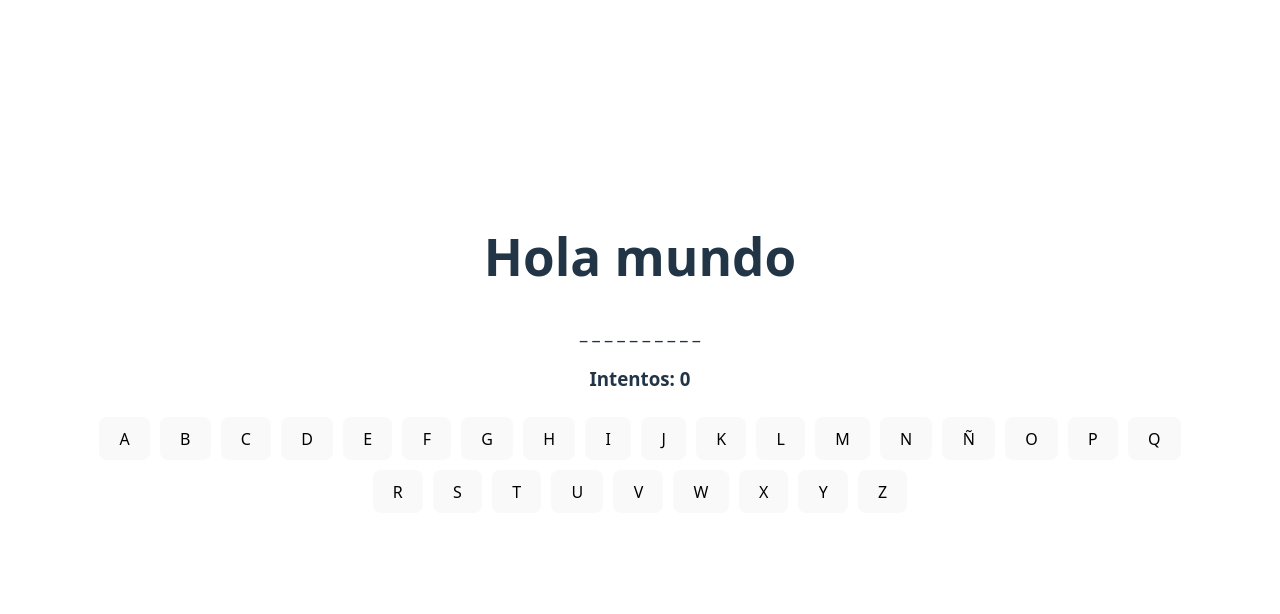
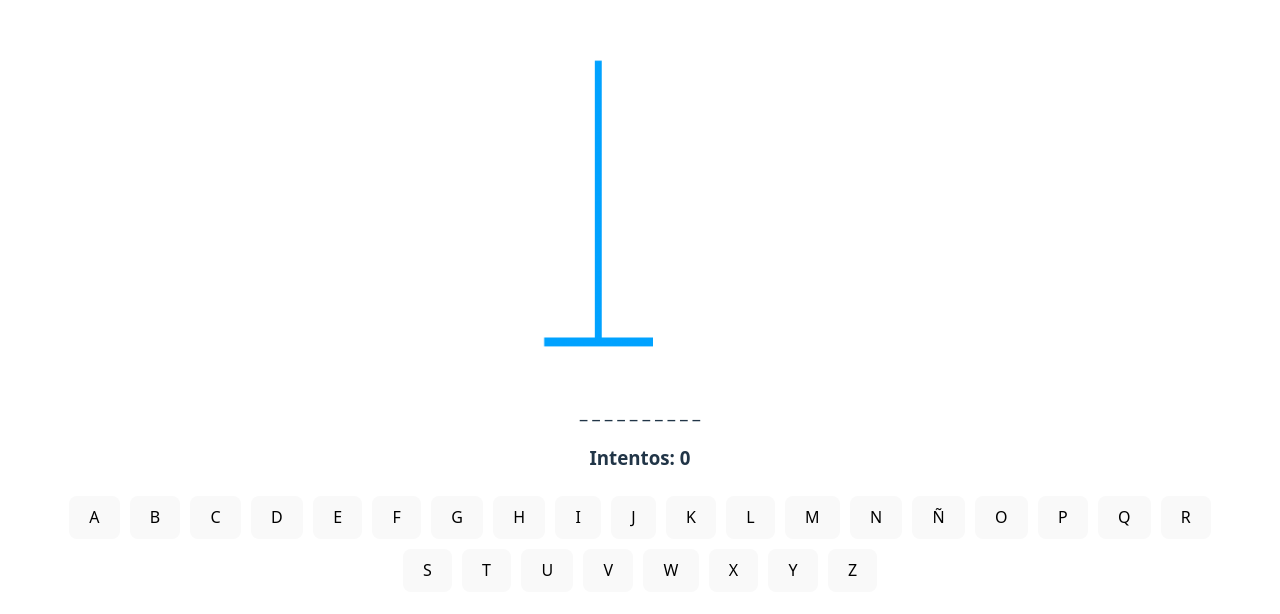
Before and after one commit to Naibaf93/Juego-Ahorcado, a React (Vite) app in the folder hanging/: page / in a window 1280 px wide. Shown: the part 104-718 px from the top of the page. Built offline with nearby package versions, Linux system fonts and the light colour scheme.

Commit message:
mostrnaod imagenes ahorcado

```diff
--- a/hanging/src/App.tsx
+++ b/hanging/src/App.tsx
@@ -8,7 +8,7 @@ function App() {
     <div className="App">
 
       {/* Imagenes */}
-      <HangImage />
+      <HangImage imageNumber={ 1 }/>
 
       {/* Palabra oculta */}
       <h3>_ _ _ _ _ _ _ _ _ _</h3>
--- a/hanging/src/components/HangImage.tsx
+++ b/hanging/src/components/HangImage.tsx
@@ -1,5 +1,42 @@
-export function HangImage(){
+import image0 from '../assets/0.png';
+import image1 from '../assets/1.png';
+import image2 from '../assets/2.png';
+import image3 from '../assets/3.png';
+import image4 from '../assets/4.png';
+import image5 from '../assets/5.png';
+import image6 from '../assets/6.png';
+import image7 from '../assets/7.png';
+import image8 from '../assets/8.png';
+import image9 from '../assets/9.png';
+
+const images: string[] = [
+    image0,
+    image1,
+    image2,
+    image3,
+    image4,
+    image5,
+    image6,
+    image7,
+    image8,
+    image9
+]
+
+interface Props{
+    imageNumber: number;
+}
+
+export function HangImage( { imageNumber } : Props ){
+
+    if(imageNumber >= 9) {
+        imageNumber = 9;
+    }
     return(
-        <h1>Hola mundo</h1>
+        <img
+            src={ images[imageNumber] }
+            alt='hang image'
+            style={{ width: 250 }}
+            >
+        </img>
     )
 }
--- a/hanging/src/index.css
+++ b/hanging/src/index.css
@@ -23,7 +23,7 @@ a:hover {
 }
 
 body {
-  margin: 60px;
+  margin: 20px;
   display: flex;
   place-items: center;
   min-width: 320px;
```
